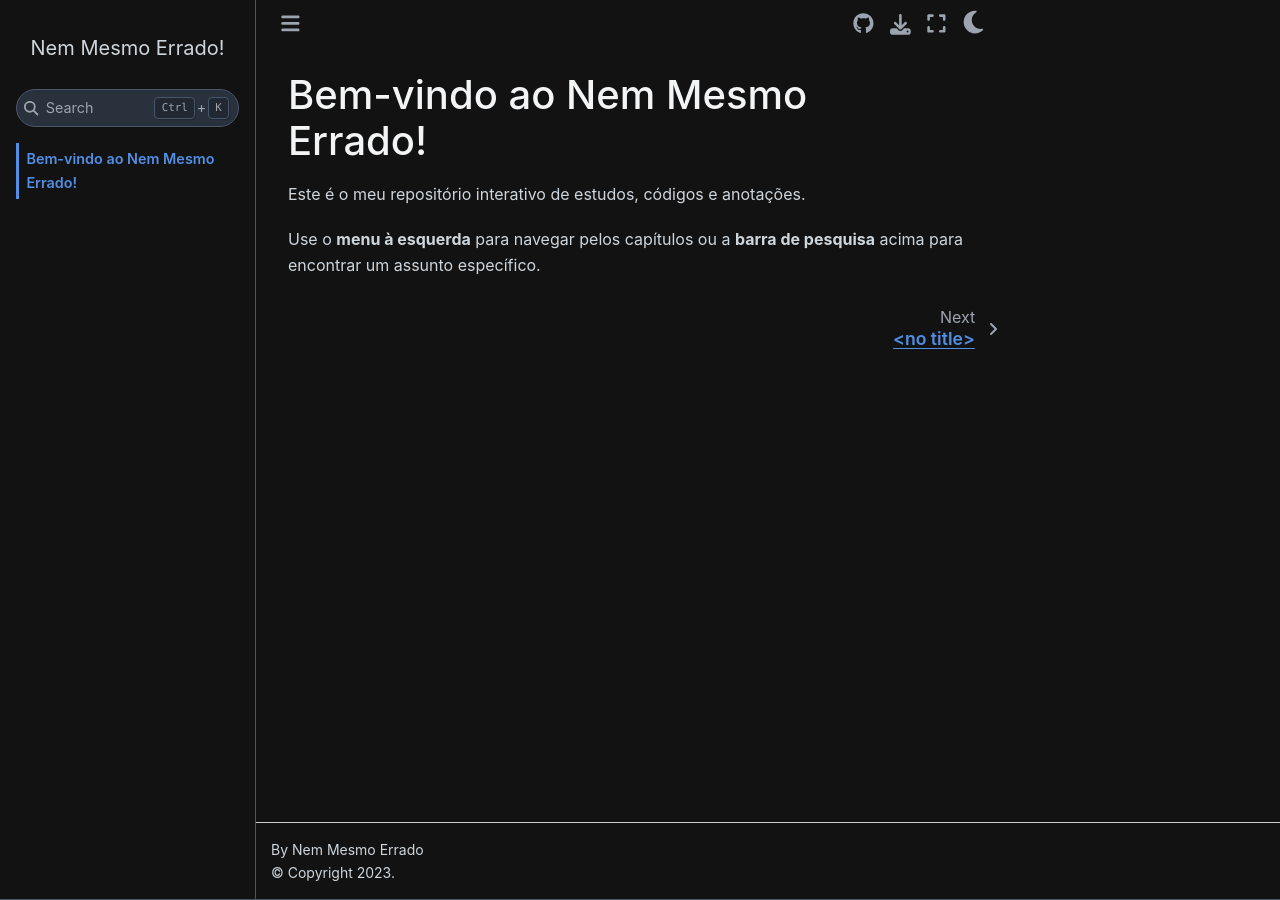
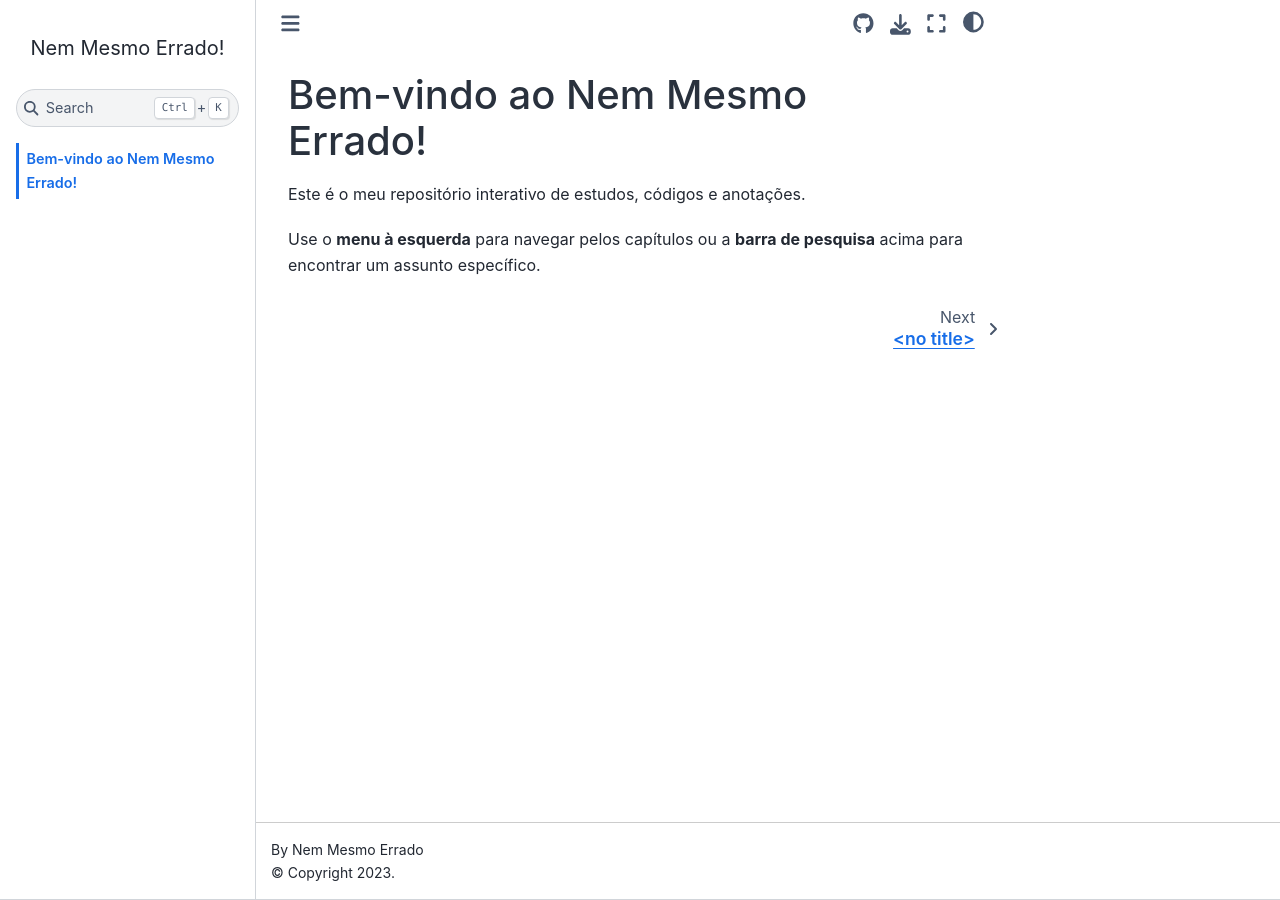
Before and after one commit to nemmesmoerrado/material, a Jupyter Book: the page built from intro.md, in a window 1280 px wide. Built offline with Jupyter Book 1.0.4 settings and Sphinx 7.4.7 and the Sphinx Book theme 1.1.4, drawn with Linux system fonts in a browser that asks for light colours.

Commit message:
Update _config.yml

```diff
--- a/_config.yml
+++ b/_config.yml
@@ -1,6 +1,6 @@
 title: Nem Mesmo Errado!
 author: Nem Mesmo Errado
-logo: logo.png
+logo: Logo.png
 
 execute:
   execute_notebooks: off  # Usa os gráficos/saídas que você já rodou no Google Colab
@@ -12,8 +12,3 @@ html:
 repository:
   url: https://github.com/nemmesmoerrado/material
   branch: main
-
-sphinx:
-  config:
-    html_context:
-      default_mode: dark
```
